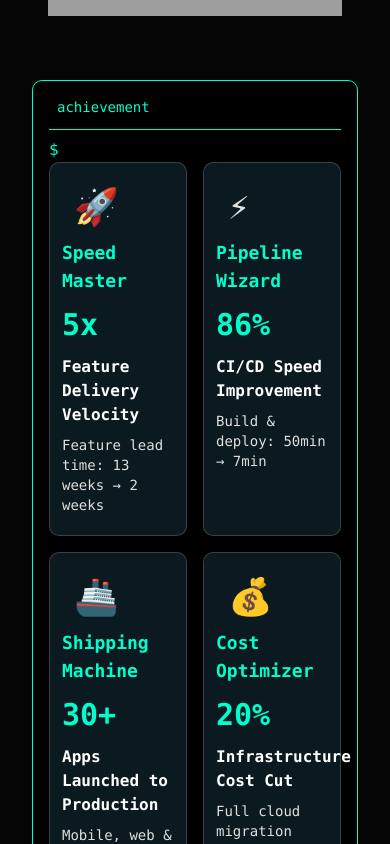
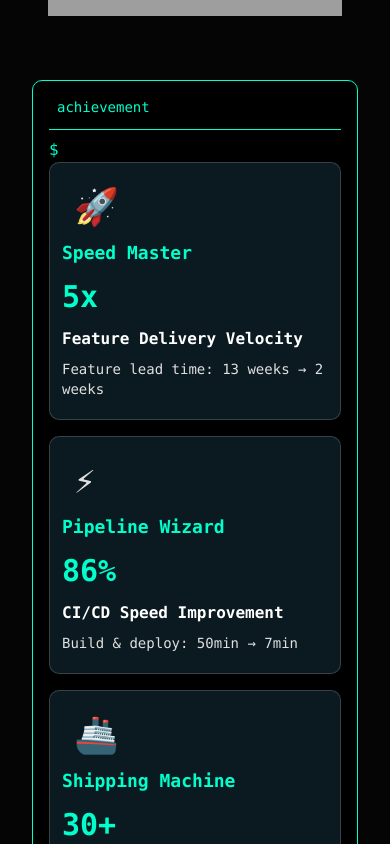
Before and after one commit to mendesbarreto/portfolio-vite, a React (Vite) app: page / in a window 390 px wide. Shown: the part 1156-2000 px from the top of the page. Built offline with nearby package versions, Linux system fonts and the light colour scheme; grey boxes are pictures that could not be loaded.

Commit message:
chore: Fix grid columns for mobile

```diff
--- a/src/features/home/components/highlights.tsx
+++ b/src/features/home/components/highlights.tsx
@@ -87,7 +87,7 @@
   ];
 
   return (
-    <div className="grid grid-cols-2 lg:grid-cols-4 gap-4">
+    <div className="grid grid-cols-1 lg:grid-cols-4 gap-4">
       {achievements.map((card, index) => {
         const id = `achievement-${index}`;
         return (
```
